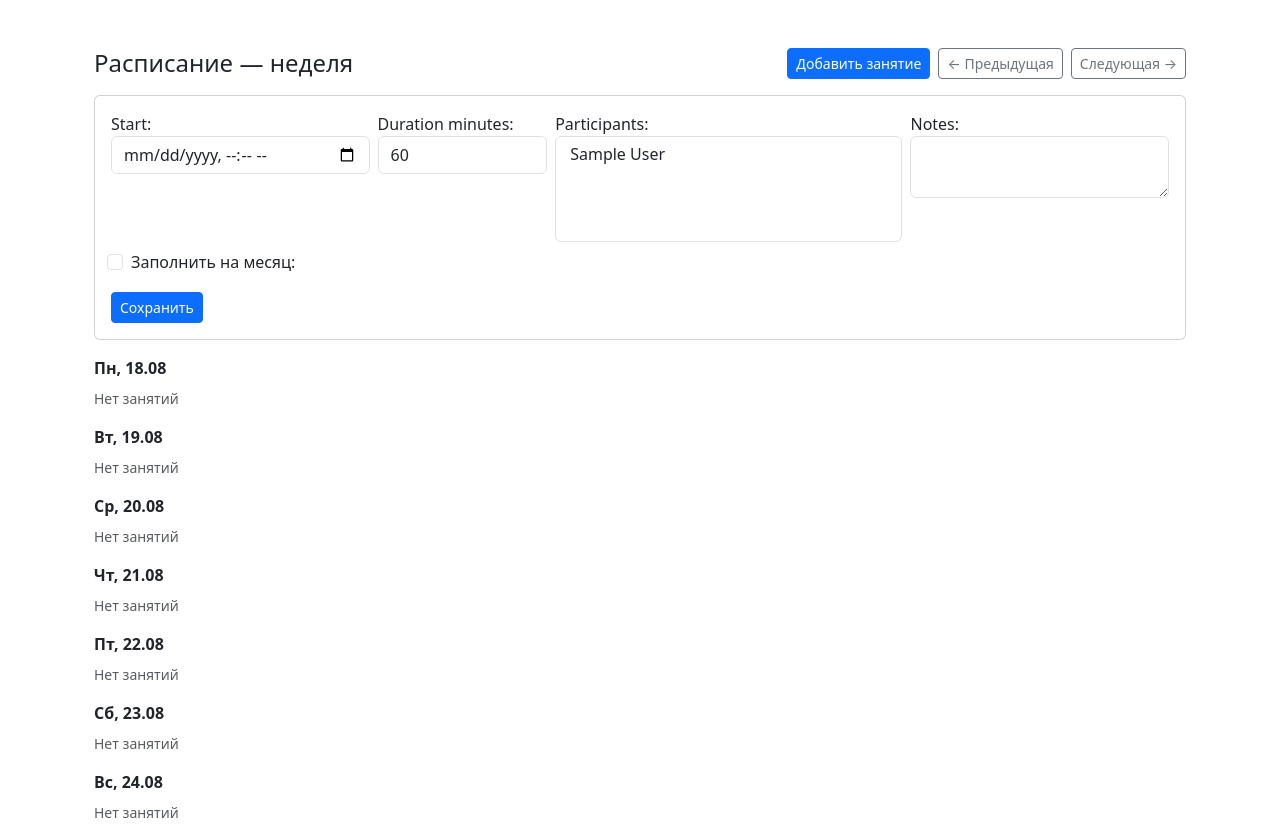
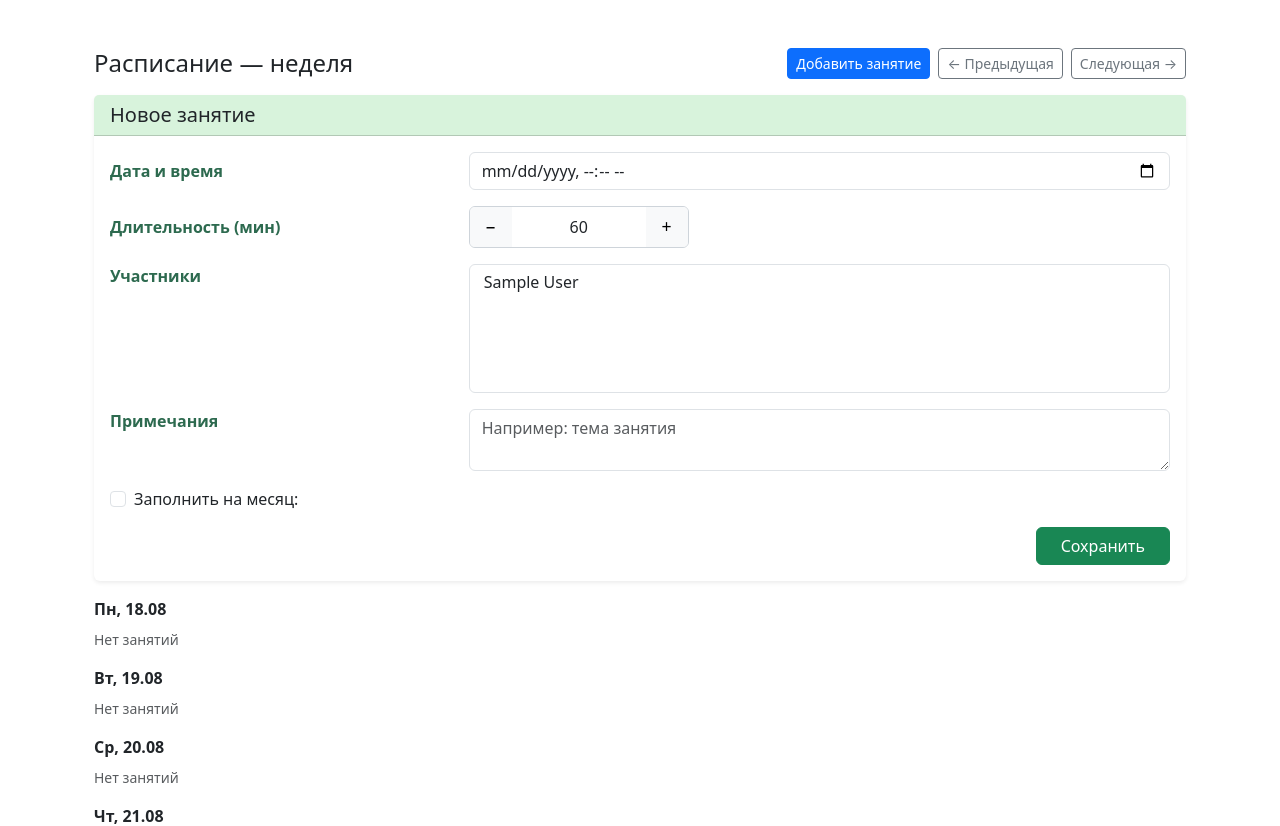
Before and after one commit to DanteJet/littlejohn, a Django app: page /sessions/week/ in a window 1280 px wide, after a click on "Добавить занятие". Shown: the part 80-906 px from the top of the page. Run offline with Django 5.2, Linux system fonts and the light colour scheme; a user stored in the database is signed in; tables that the repository leaves empty hold one stand-in row (values such as "Sample post"); data that the repository does not hold is empty.

Commit message:
style: restyle training session form

```diff
--- a/core/forms.py
+++ b/core/forms.py
@@ -171,11 +171,34 @@ class TrainingSessionForm(forms.ModelForm):
     class Meta:
         model = TrainingSession
         fields = ['start', 'duration_minutes', 'participants', 'notes']
+        labels = {
+            'start': 'Дата и время',
+            'duration_minutes': 'Длительность (мин)',
+            'participants': 'Участники',
+            'notes': 'Примечания',
+        }
         widgets = {
-            'start': forms.DateTimeInput(attrs={'type': 'datetime-local', 'class': 'form-control'}),
-            'duration_minutes': forms.NumberInput(attrs={'class': 'form-control'}),
-            'participants': forms.SelectMultiple(attrs={'class': 'form-select'}),
-            'notes': forms.Textarea(attrs={'class': 'form-control', 'rows': 2}),
+            'start': forms.DateTimeInput(
+                attrs={'type': 'datetime-local', 'class': 'form-control'}
+            ),
+            'duration_minutes': forms.NumberInput(
+                attrs={
+                    'class': 'form-control stepper-input',
+                    'min': 30,
+                    'max': 180,
+                    'step': 15,
+                }
+            ),
+            'participants': forms.SelectMultiple(
+                attrs={'class': 'form-select', 'size': 5}
+            ),
+            'notes': forms.Textarea(
+                attrs={
+                    'class': 'form-control',
+                    'rows': 2,
+                    'placeholder': 'Например: тема занятия',
+                }
+            ),
         }
 
 class AddVisitForm(forms.Form):
--- a/core/templates/admin/sessions_week.html
+++ b/core/templates/admin/sessions_week.html
@@ -28,20 +28,57 @@
   </div>
 
   <div class="collapse mb-3" id="sessionForm">
-    <div class="card card-body">
-      <form method="post" action="{% url 'session_create' %}">
-        {% csrf_token %}
-        <div class="row g-2">
-          <div class="col-md-3">{{ form.start.label_tag }}{{ form.start }}</div>
-          <div class="col-md-2">{{ form.duration_minutes.label_tag }}{{ form.duration_minutes }}</div>
-          <div class="col-md-4">{{ form.participants.label_tag }}{{ form.participants }}</div>
-          <div class="col-md-3">{{ form.notes.label_tag }}{{ form.notes }}</div>
-          <div class="col-md-3 form-check mt-2">{{ form.fill_month }} {{ form.fill_month.label_tag }}</div>
-        </div>
-        <div class="mt-3">
-          <button type="submit" class="btn btn-primary btn-sm">Сохранить</button>
-        </div>
-      </form>
+    <div class="card shadow-sm border-0">
+      <div class="card-header" style="background:#d8f3dc;">
+        <h5 class="m-0">Новое занятие</h5>
+      </div>
+      <div class="card-body">
+        <form method="post" action="{% url 'session_create' %}" class="grid-form">
+          {% csrf_token %}
+
+          <div class="row g-3 align-items-center mb-3">
+            <div class="col-12 col-sm-4">
+              <label class="form-label mb-0" for="{{ form.start.id_for_label }}">{{ form.start.label }}</label>
+            </div>
+            <div class="col-12 col-sm-8">{{ form.start }}</div>
+          </div>
+
+          <div class="row g-3 align-items-center mb-3">
+            <div class="col-12 col-sm-4">
+              <label class="form-label mb-0" for="{{ form.duration_minutes.id_for_label }}">{{ form.duration_minutes.label }}</label>
+            </div>
+            <div class="col-12 col-sm-8">
+              <div class="stepper">
+                <button type="button" class="stepper-btn" data-step="-15">−</button>
+                {{ form.duration_minutes }}
+                <button type="button" class="stepper-btn" data-step="15">+</button>
+              </div>
+            </div>
+          </div>
+
+          <div class="row g-3 align-items-start mb-3">
+            <div class="col-12 col-sm-4">
+              <label class="form-label mb-0" for="{{ form.participants.id_for_label }}">{{ form.participants.label }}</label>
+            </div>
+            <div class="col-12 col-sm-8">{{ form.participants }}</div>
+          </div>
+
+          <div class="row g-3 align-items-start mb-3">
+            <div class="col-12 col-sm-4">
+              <label class="form-label mb-0" for="{{ form.notes.id_for_label }}">{{ form.notes.label }}</label>
+            </div>
+            <div class="col-12 col-sm-8">{{ form.notes }}</div>
+          </div>
+
+          <div class="form-check mb-3">
+            {{ form.fill_month }} {{ form.fill_month.label_tag }}
+          </div>
+
+          <div class="text-end">
+            <button type="submit" class="btn btn-success px-4">Сохранить</button>
+          </div>
+        </form>
+      </div>
     </div>
   </div>
 
```
